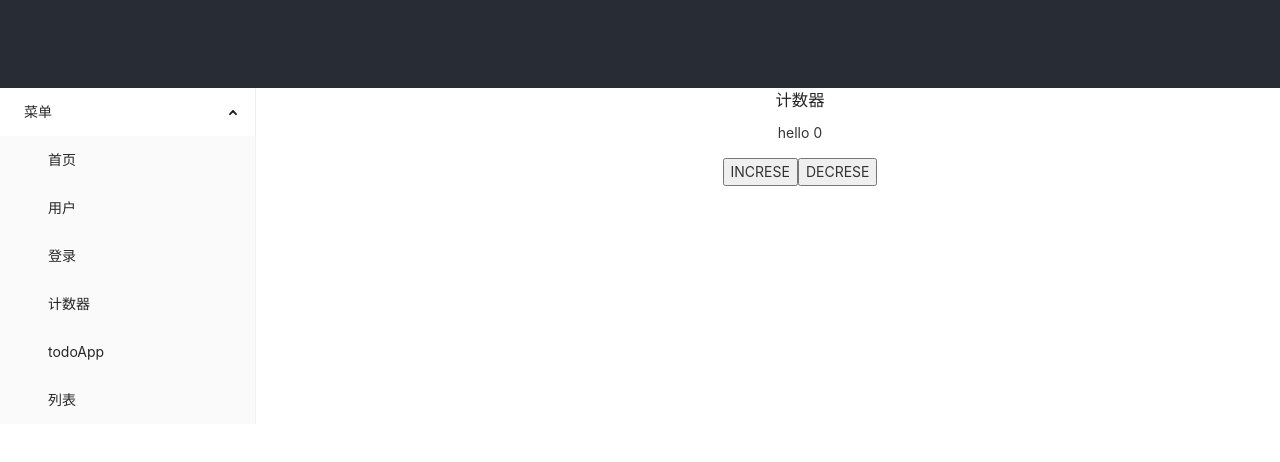
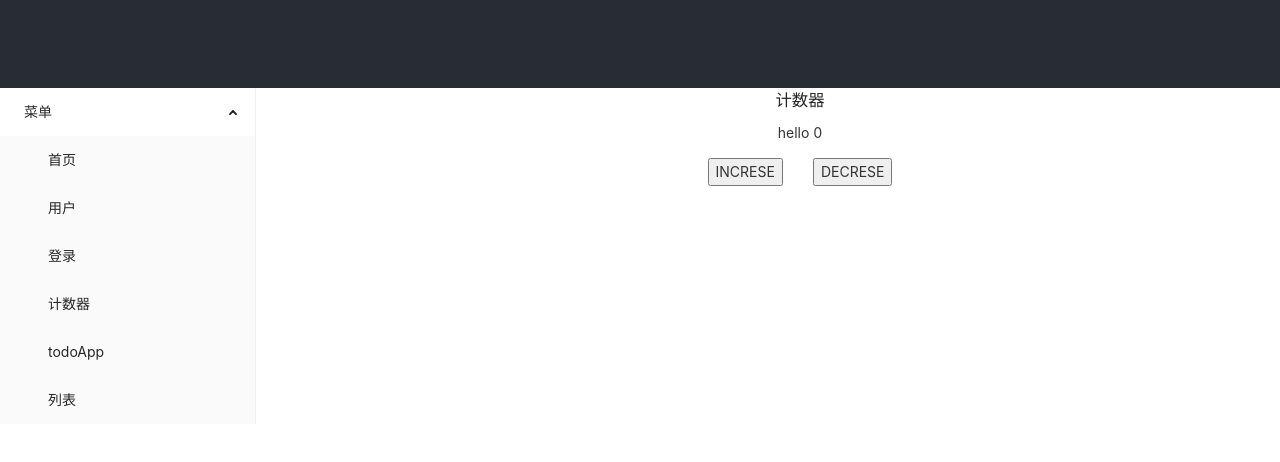
Before and after one commit to KChrisZhang/practice-react, a React (Create React App) app: page /counter in a window 1280 px wide. Shown: the top 462 px of the page. Built offline with nearby package versions, Linux system fonts and the light colour scheme.

Commit message:
优化 Counter按钮间距

```diff
--- a/src/views/Counter/index.js
+++ b/src/views/Counter/index.js
@@ -38,8 +38,12 @@ class Counter extends React.Component {
           {this.props.hello} {this.props.count}
         </p>
         <div>
-          <button onClick={() => increment()}>INCRESE</button>
-          <button onClick={() => decrement()}>DECRESE</button>
+          <button onClick={() => increment()} style={{ marginRight: 15 + 'px' }}>
+            INCRESE
+          </button>
+          <button onClick={() => decrement()} style={{ marginLeft: 15 + 'px' }}>
+            DECRESE
+          </button>
         </div>
       </div>
     )
```
